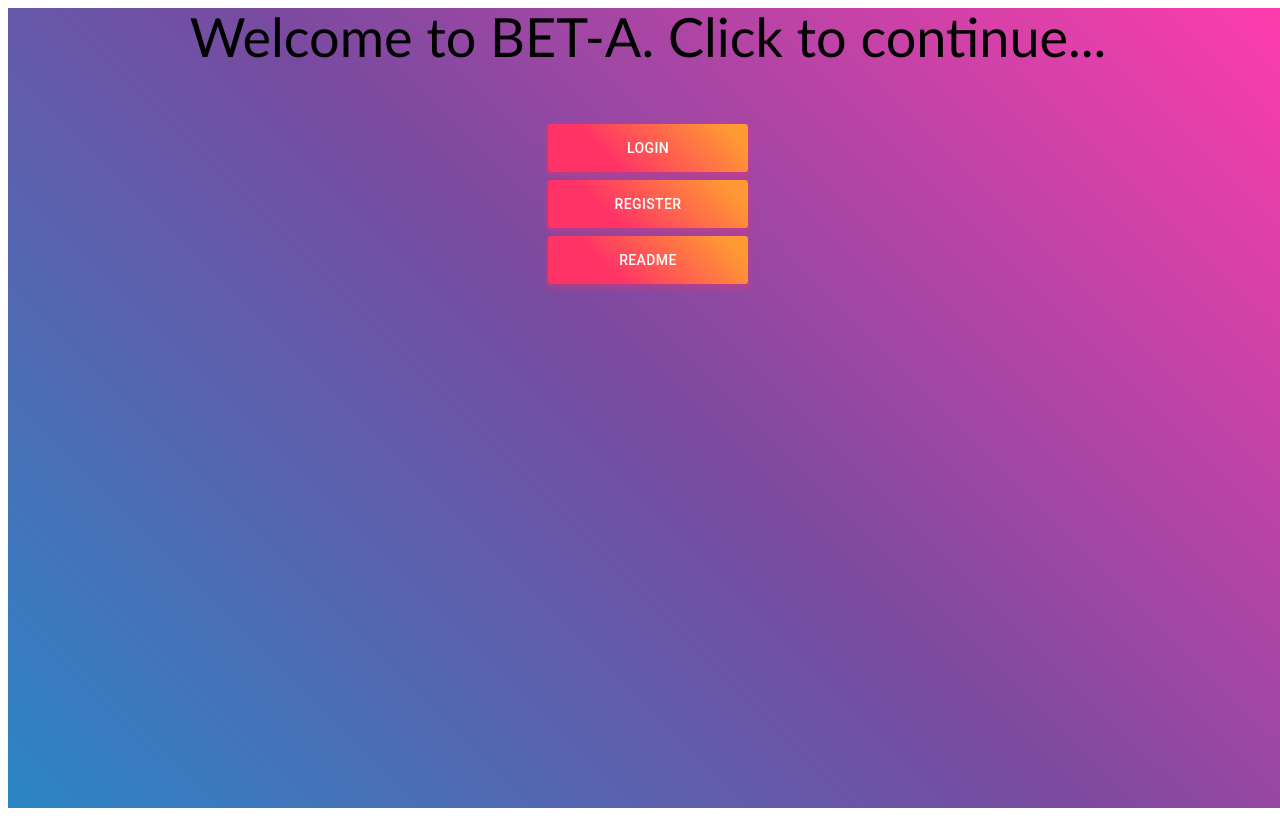
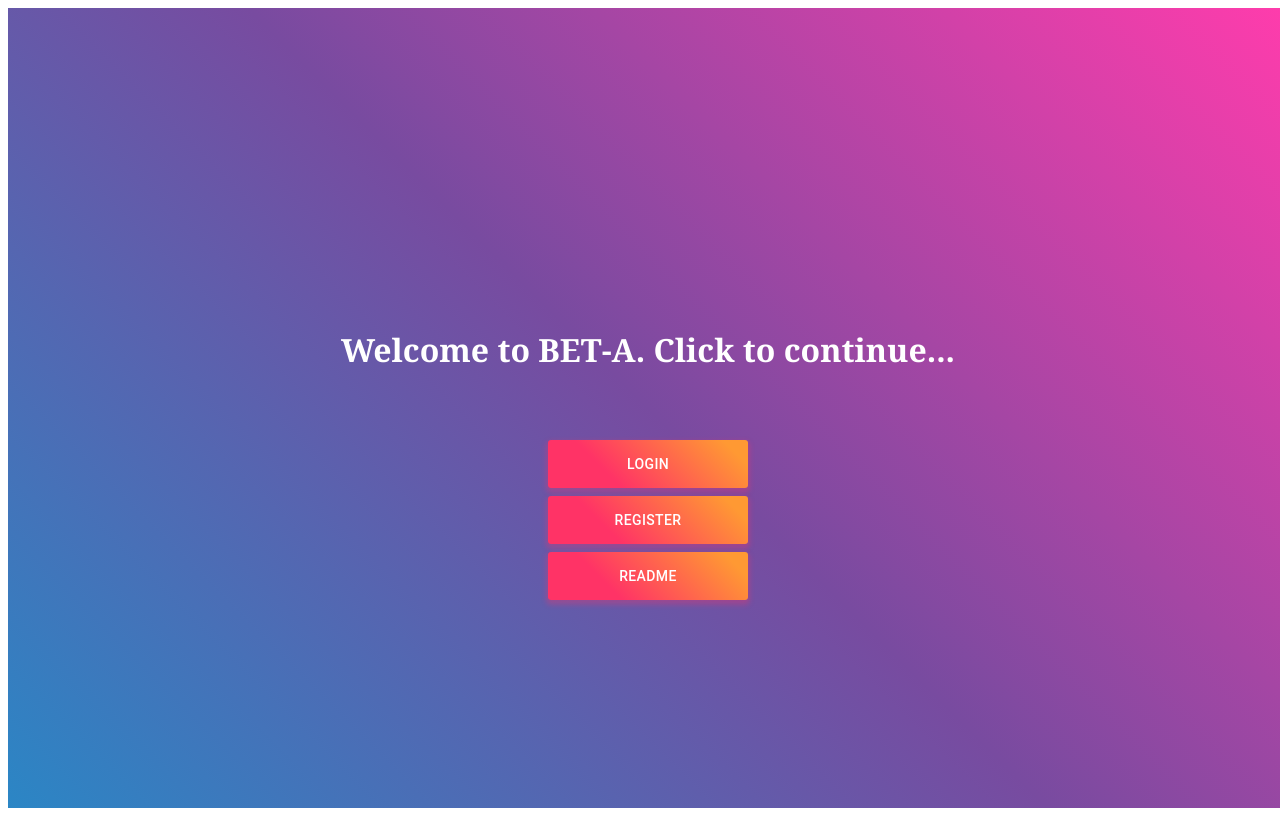
Before and after one commit to jeremzan/social-network-nodejs-react, a React (Create React App) app in the folder client/: page / in a window 1280 px wide. Built offline with nearby package versions, Linux system fonts and the light colour scheme.

Commit message:
Didn't succeed to do Auth and cookies And some updates in Login and Home design

```diff
--- a/client/src/App.js
+++ b/client/src/App.js
@@ -3,13 +3,8 @@ import Home from "./Home";
 import Register from "./Register";
 import Login from "./Login";
 import ReadMe from "./ReadMe";
-import UserInterface from "./UserInterface";
 import Admin from "./Admin";
-
-// const baseUrl = {
-//   client: "http://localhost:3000",
-//   server: "http://localhost:3001",
-// };
+import Dashboard from "./Dashboard";
 
 function App() {
   return (
@@ -22,7 +17,7 @@ function App() {
             <Route path="/login" element={<Login />}></Route>
             <Route path="/admin" element={<Admin />}></Route>
             <Route path="/readme.html" element={<ReadMe />}></Route>
-            <Route path="/user_interface" element={<UserInterface />}></Route>
+            <Route path="/dashboard" element={<Dashboard />}></Route>
           </Routes>
         </div>
       </div>
@@ -31,21 +26,3 @@ function App() {
 }
 
 export default App;
-
-// const [data, setData] = useState(null);
-// useEffect(() => {
-//   axios
-//     .get(`/api`)
-//     .then((response) => setData(response.data[0].message))
-//     .catch((error) => console.error(error));
-// }, []);
-
-// const doPost = () => {
-//   axios
-//     .post(`/api`, {
-//       name: "Hanry Safdie",
-//       password: "66666",
-//     })
-//     .then((response) => console.log(response.data))
-//     .catch((error) => console.log(error));
-// };
--- a/client/src/UserInterface.js
+++ b/client/src/Dashboard.js
@@ -1,17 +1,17 @@
 import Navbar from "./Navbar";
 import Feed from "./Feed";
 
-const UserInterface = () => {
+const Dashboard = () => {
   let flag = false;
   return (
-    <div className="user-interface">
+    <div className="dashboard">
       <Navbar />
       <div className="content">
-        {flag && <Feed />}
-        {!flag && <p>Not the feed</p>}
+        {!flag && <Feed />}
+        {flag && <p>Not the feed</p>}
       </div>
     </div>
   );
 };
 
-export default UserInterface;
+export default Dashboard;
--- /dev/null
+++ b/client/src/Friends.js
@@ -0,0 +1,5 @@
+const Friends = () => {
+  return <p></p>;
+};
+
+export default Friends;
--- a/client/src/Home.js
+++ b/client/src/Home.js
@@ -1,13 +1,43 @@
 import GradientBtn from "./GradientBtn";
 const Home = () => {
   return (
-    <div className="home">
-      <h1 className="welcome">Welcome to BET-A. Click to continue...</h1>
-      <div className="buttons">
+    <div className="home" style={{ position: "relative", height: "100vh" }}>
+      <div
+        className="buttons"
+        style={{
+          position: "absolute",
+          bottom: "25%",
+          width: "100%",
+          textAlign: "center",
+        }}
+      >
         <GradientBtn name={"Login"} path={"/login"}></GradientBtn>
-        <GradientBtn name={"Register"} path={"/register"}></GradientBtn>
-        <GradientBtn name={"README"} path={"/readme.html"}></GradientBtn>
+        <GradientBtn
+          name={"Register"}
+          path={"/register"}
+          style={{ marginTop: "10px" }}
+        ></GradientBtn>
+        <GradientBtn
+          name={"README"}
+          path={"/readme.html"}
+          style={{ marginTop: "10px" }}
+        ></GradientBtn>
       </div>
+      <h1
+        className="welcome"
+        style={{
+          fontFamily: "georgia",
+          fontSize: "32px", // Increased font size
+          color: "white", // Changed font color to white
+          textAlign: "center",
+          position: "absolute",
+          top: "40%", // Adjusted top position
+          left: "50%",
+          transform: "translate(-50%, -50%)",
+        }}
+      >
+        Welcome to BET-A. Click to continue...
+      </h1>
     </div>
   );
 };
--- a/client/src/Login.js
+++ b/client/src/Login.js
@@ -12,9 +12,17 @@ import Container from "@mui/material/Container";
 import { Grid } from "@mui/material";
 import { Link } from "react-router-dom";
 import { useNavigate } from "react-router-dom";
+import axios from "axios";
 
 const Login = () => {
   const navigate = useNavigate();
+
+  const isValidUser = (user) => {
+    const mailFormat =
+      /^([A-Za-z0-9_\-.])+@([A-Za-z0-9_\-.])+\.([A-Za-z]{2,4})$/;
+    const passwordFormat = /^\S+$/;
+    return passwordFormat.test(user.password) && mailFormat.test(user.email);
+  };
 
   const handleSubmit = (event) => {
     event.preventDefault();
@@ -25,6 +33,15 @@ const Login = () => {
     };
     if (loggedUser.email === "admin" && loggedUser.password === "admin") {
       navigate("/admin");
+    } else {
+      if (!isValidUser(loggedUser)) {
+        alert("User's login info is not valid.");
+      } else {
+        axios
+          .post("/login", loggedUser)
+          .then((response) => console.log(response))
+          .catch((error) => console.error(error));
+      }
     }
   };
 
--- a/client/src/ReadMe.js
+++ b/client/src/ReadMe.js
@@ -1,5 +1,11 @@
+import { Link } from "react-router-dom";
 const ReadMe = () => {
-  return <h1>This will be the README !</h1>;
+  return (
+    <div className="readme">
+      <Link to="/">{"Go back to home page."}</Link>
+      <h1>This will be the README !</h1>
+    </div>
+  );
 };
 
 export default ReadMe;
--- a/client/src/index.css
+++ b/client/src/index.css
@@ -1,14 +1,6 @@
-.welcome {
-  text-align: center;
-  color: black;
-  font-family: "Calibri", sans-serif;
-  font-size: 54px;
-  font-weight: 300;
-  line-height: 58px;
-  margin: 0 0 58px;
-}
-
 .home {
+  margin: 0;
+  padding: 0;
   height: 100vh;
   width: 100vw;
   background-color: #ff3cac;
```
Also changed, not shown: 1 other file (tests, documents, lock files or other folders).
